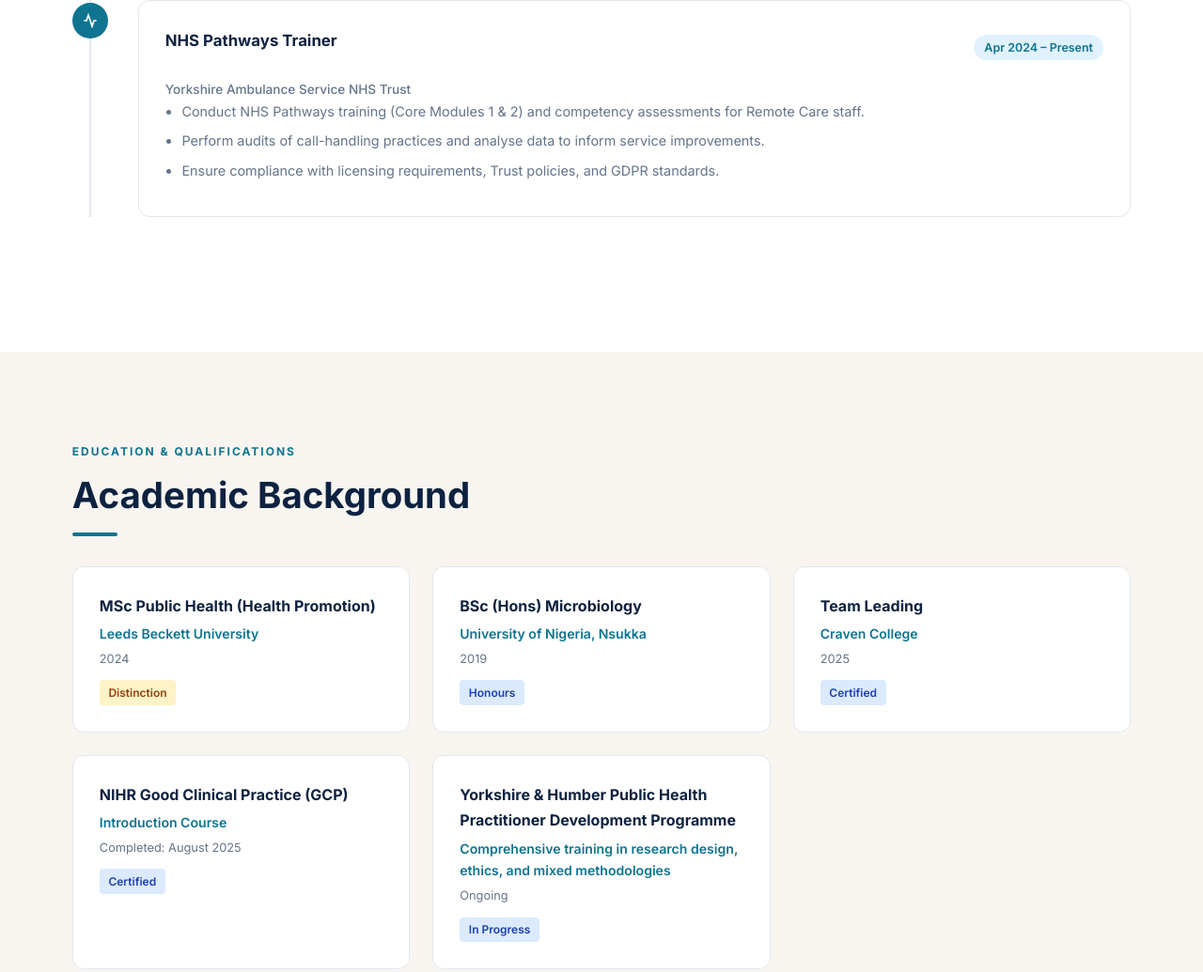
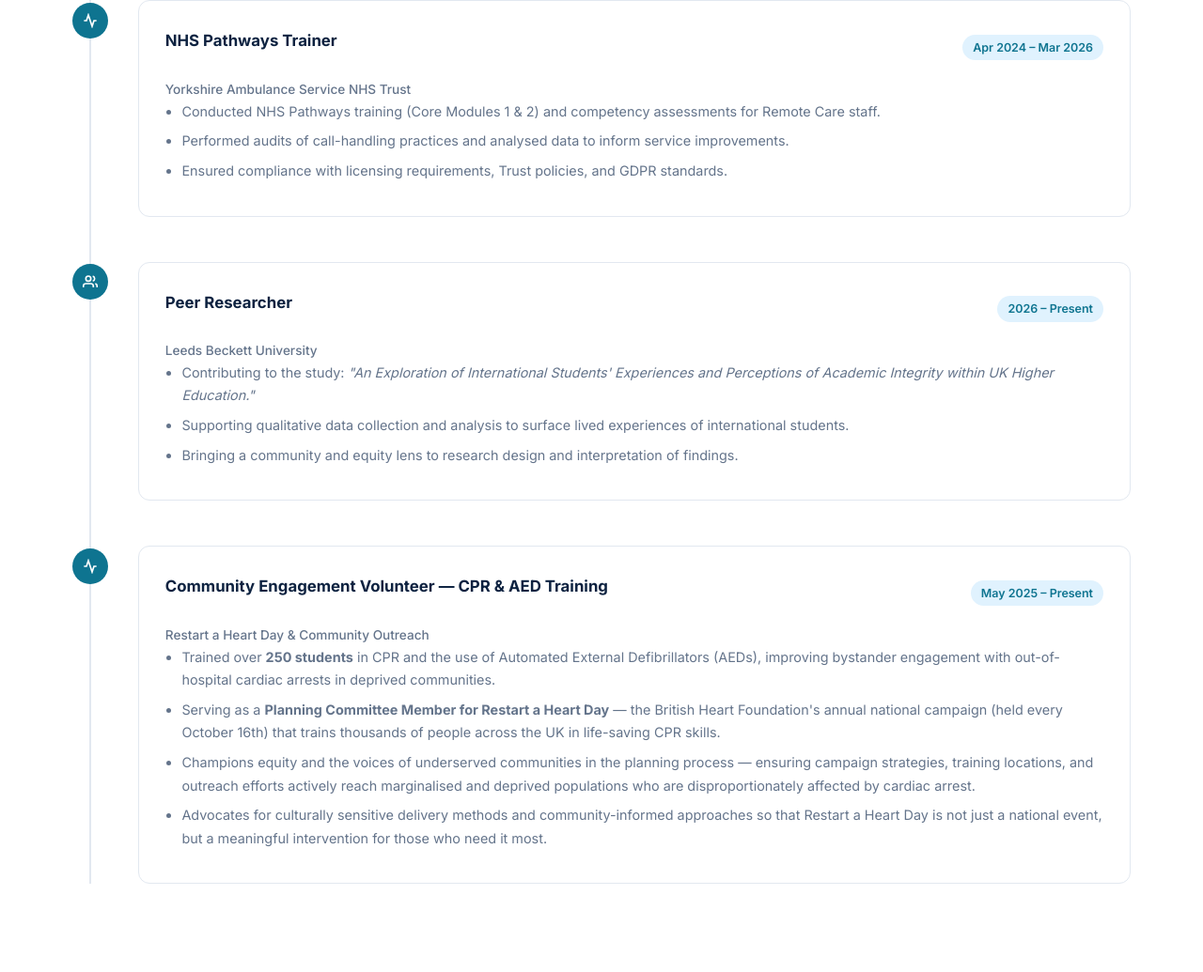
Before and after one commit to chidubemejiofor/chidubemejiofor.github.io, a plain HTML site: page index.html in a window 1280 px wide. Shown: the part 3232-4267 px from the top of the page at 94% size. Drawn offline with nearby package versions, Linux system fonts and the light colour scheme.

Commit message:
Add community volunteering, peer researcher role, updated NHS trainer dates, and new awards

```diff
--- a/index.html
+++ b/index.html
@@ -428,13 +428,50 @@
       <div class="timeline-body">
         <div class="timeline-meta">
           <h3>NHS Pathways Trainer</h3>
-          <span class="timeline-date">Apr 2024 – Present</span>
+          <span class="timeline-date">Apr 2024 – Mar 2026</span>
         </div>
         <p class="timeline-org">Yorkshire Ambulance Service NHS Trust</p>
         <ul>
-          <li>Conduct NHS Pathways training (Core Modules 1 & 2) and competency assessments for Remote Care staff.</li>
-          <li>Perform audits of call-handling practices and analyse data to inform service improvements.</li>
-          <li>Ensure compliance with licensing requirements, Trust policies, and GDPR standards.</li>
+          <li>Conducted NHS Pathways training (Core Modules 1 & 2) and competency assessments for Remote Care staff.</li>
+          <li>Performed audits of call-handling practices and analysed data to inform service improvements.</li>
+          <li>Ensured compliance with licensing requirements, Trust policies, and GDPR standards.</li>
+        </ul>
+      </div>
+    </div>
+
+    <div class="timeline-item">
+      <div class="timeline-dot">
+        <svg width="16" height="16" viewBox="0 0 24 24" fill="none" stroke="currentColor" stroke-width="2.5"><path d="M17 21v-2a4 4 0 0 0-4-4H5a4 4 0 0 0-4 4v2"/><circle cx="9" cy="7" r="4"/><path d="M23 21v-2a4 4 0 0 0-3-3.87M16 3.13a4 4 0 0 1 0 7.75"/></svg>
+      </div>
+      <div class="timeline-body">
+        <div class="timeline-meta">
+          <h3>Peer Researcher</h3>
+          <span class="timeline-date">2026 – Present</span>
+        </div>
+        <p class="timeline-org">Leeds Beckett University</p>
+        <ul>
+          <li>Contributing to the study: <em>"An Exploration of International Students' Experiences and Perceptions of Academic Integrity within UK Higher Education."</em></li>
+          <li>Supporting qualitative data collection and analysis to surface lived experiences of international students.</li>
+          <li>Bringing a community and equity lens to research design and interpretation of findings.</li>
+        </ul>
+      </div>
+    </div>
+
+    <div class="timeline-item">
+      <div class="timeline-dot">
+        <svg width="16" height="16" viewBox="0 0 24 24" fill="none" stroke="currentColor" stroke-width="2.5"><path d="M22 12h-4l-3 9L9 3l-3 9H2"/></svg>
+      </div>
+      <div class="timeline-body">
+        <div class="timeline-meta">
+          <h3>Community Engagement Volunteer — CPR &amp; AED Training</h3>
+          <span class="timeline-date">May 2025 – Present</span>
+        </div>
+        <p class="timeline-org">Restart a Heart Day &amp; Community Outreach</p>
+        <ul>
+          <li>Trained over <strong>250 students</strong> in CPR and the use of Automated External Defibrillators (AEDs), improving bystander engagement with out-of-hospital cardiac arrests in deprived communities.</li>
+          <li>Serving as a <strong>Planning Committee Member for Restart a Heart Day</strong> — the British Heart Foundation's annual national campaign (held every October 16th) that trains thousands of people across the UK in life-saving CPR skills.</li>
+          <li>Champions equity and the voices of underserved communities in the planning process — ensuring campaign strategies, training locations, and outreach efforts actively reach marginalised and deprived populations who are disproportionately affected by cardiac arrest.</li>
+          <li>Advocates for culturally sensitive delivery methods and community-informed approaches so that Restart a Heart Day is not just a national event, but a meaningful intervention for those who need it most.</li>
         </ul>
       </div>
     </div>
@@ -501,6 +538,14 @@
       <div class="honour-dot"></div>
       <p class="honour-text"><strong>Dean's Prize for Excellence in Health Promotion</strong> — Leeds Beckett University. Awarded for outstanding academic performance at MSc level.</p>
     </div>
+    <div class="honour-item">
+      <div class="honour-dot"></div>
+      <p class="honour-text"><strong>First Prize — Poster Presentation, COMIC Conference</strong> — Awarded for the best poster presentation at the Community and Primary Care Research (COMIC) Conference.</p>
+    </div>
+    <div class="honour-item">
+      <div class="honour-dot"></div>
+      <p class="honour-text"><strong>Pump-Priming Research Grant — Yorkshire Ambulance Service Research Institute</strong> — Awarded £9,850 to lead a pilot study on differential access to emergency and urgent care across deprived communities in Yorkshire.</p>
+    </div>
   </div>
 </section>
 
```
